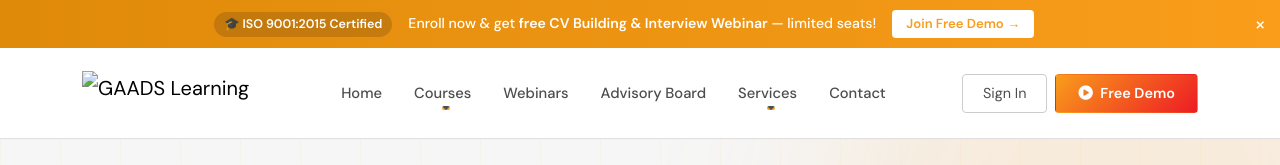
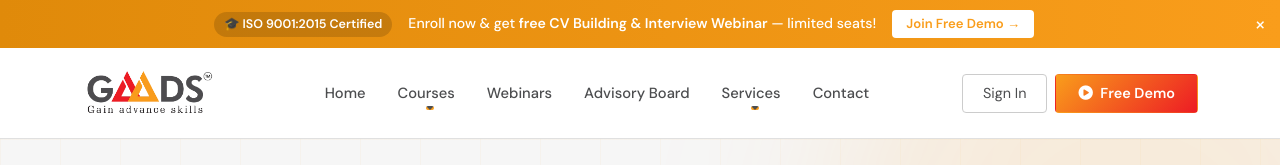
Before and after one commit to khushboo-yadav-web-30/gaads, a plain HTML site: page index.html in a window 1280 px wide. Shown: the top 165 px of the page. Drawn offline with nearby package versions, Linux system fonts and the light colour scheme.

Commit message:
logo fix

```diff
--- a/index.html
+++ b/index.html
@@ -46,7 +46,7 @@
 <nav class="navbar navbar-expand-lg g-navbar" id="mainNav">
   <div class="container">
     <a class="navbar-brand" href="https://gaads.in">
-      <img src="img/logo.webp" alt="GAADS Learning" class="nav-logo" />
+      <img src="logo.webp" alt="GAADS Learning" class="nav-logo" />
     </a>
 
     <button class="navbar-toggler g-toggler" type="button" data-bs-toggle="collapse" data-bs-target="#navMenu">
```
